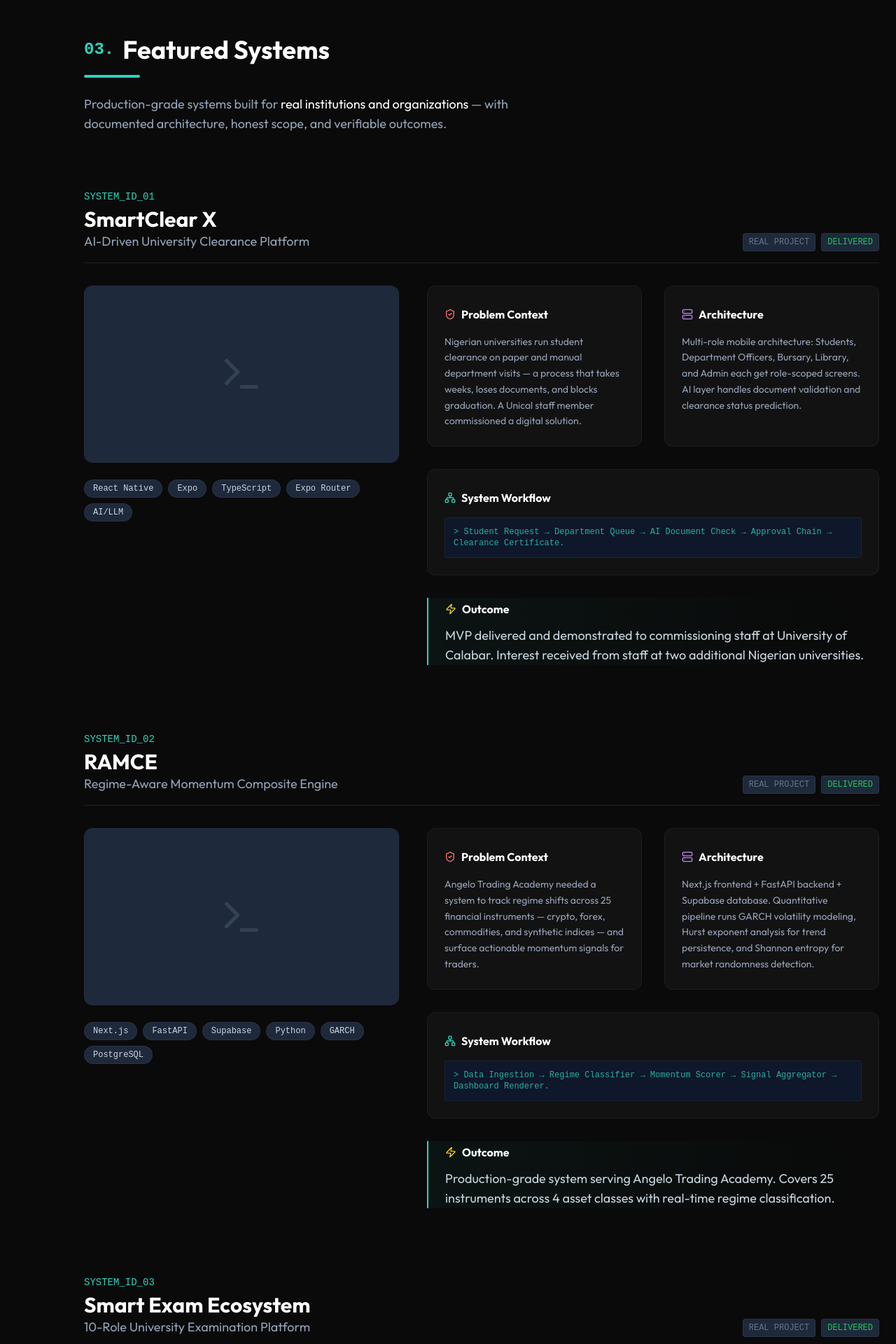
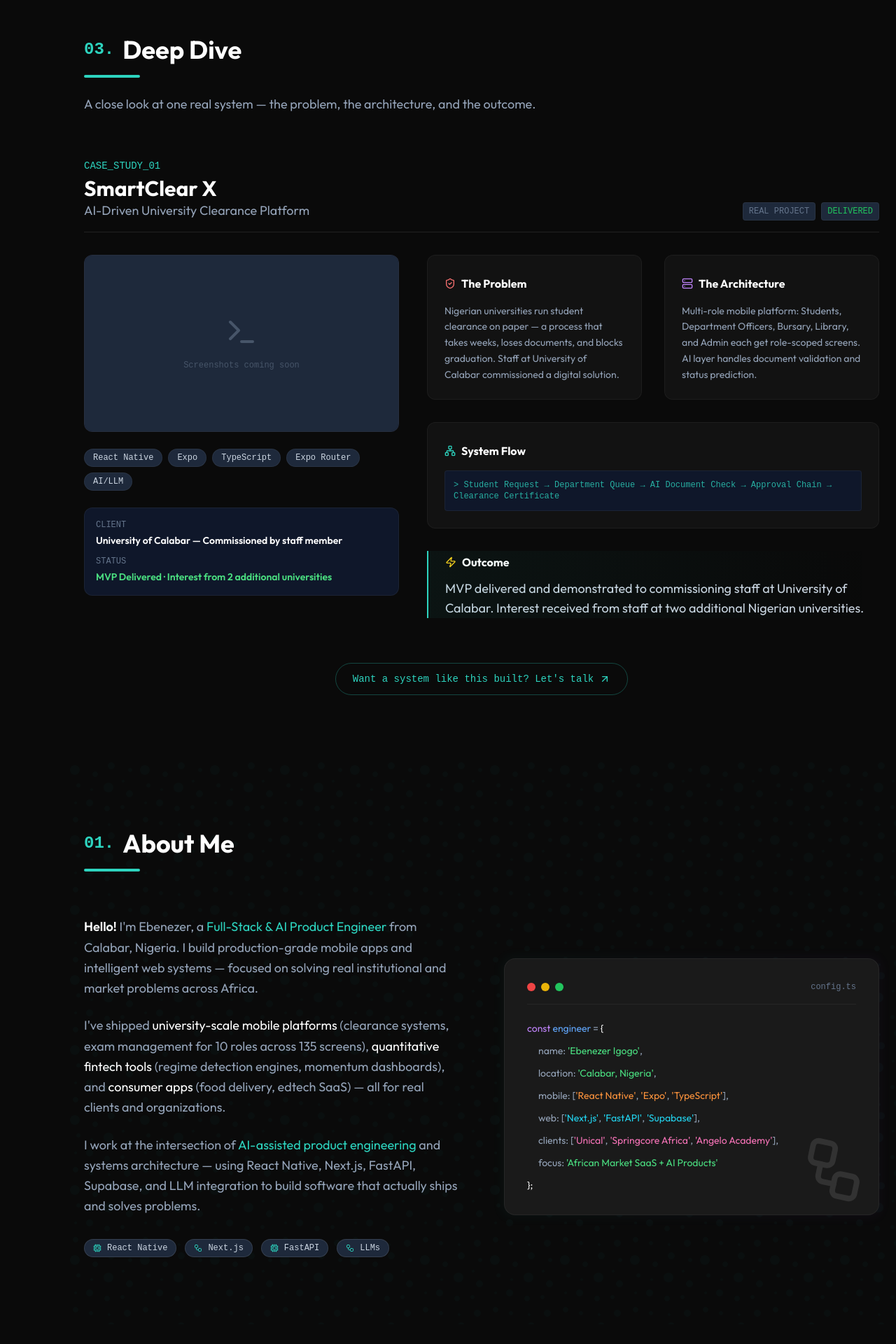
Before and after one commit to miles781/Ebenycodes---portfolio, a Next.js app: page / in a window 1280 px wide. Shown: the part 3340-5260 px from the top of the page at 70% size. Built offline with nearby package versions, Linux system fonts and the light colour scheme; a web font is replaced by a local one.

Commit message:
Refactor Systems component and update content

```diff
--- a/components/Systems.jsx
+++ b/components/Systems.jsx
@@ -1,74 +1,38 @@
 'use client'
 import React from 'react'
 import { motion } from 'framer-motion'
-import { ShieldCheck, Server, Network, Zap, Database, Terminal } from 'lucide-react'
-
-const systemsData = [
-  {
-    id: 1,
-    title: 'SmartClear X',
-    subtitle: 'AI-Driven University Clearance Platform',
-    problem: 'Nigerian universities run student clearance on paper and manual department visits — a process that takes weeks, loses documents, and blocks graduation. A Unical staff member commissioned a digital solution.',
-    architecture: 'Multi-role mobile architecture: Students, Department Officers, Bursary, Library, and Admin each get role-scoped screens. AI layer handles document validation and clearance status prediction.',
-    agents: 'Student Request → Department Queue → AI Document Check → Approval Chain → Clearance Certificate.',
-    techStack: ['React Native', 'Expo', 'TypeScript', 'Expo Router', 'AI/LLM'],
-    outcome: 'MVP delivered and demonstrated to commissioning staff at University of Calabar. Interest received from staff at two additional Nigerian universities.'
-  },
-  {
-    id: 2,
-    title: 'RAMCE',
-    subtitle: 'Regime-Aware Momentum Composite Engine',
-    problem: 'Angelo Trading Academy needed a system to track regime shifts across 25 financial instruments — crypto, forex, commodities, and synthetic indices — and surface actionable momentum signals for traders.',
-    architecture: 'Next.js frontend + FastAPI backend + Supabase database. Quantitative pipeline runs GARCH volatility modeling, Hurst exponent analysis for trend persistence, and Shannon entropy for market randomness detection.',
-    agents: 'Data Ingestion → Regime Classifier → Momentum Scorer → Signal Aggregator → Dashboard Renderer.',
-    techStack: ['Next.js', 'FastAPI', 'Supabase', 'Python', 'GARCH', 'PostgreSQL'],
-    outcome: 'Production-grade system serving Angelo Trading Academy. Covers 25 instruments across 4 asset classes with real-time regime classification.'
-  },
-  {
-    id: 3,
-    title: 'Smart Exam Ecosystem',
-    subtitle: '10-Role University Examination Platform',
-    problem: 'University examination management in Nigerian institutions involves 10+ distinct stakeholder roles with no unified digital system — leading to exam leakages, attendance fraud, and result tampering.',
-    architecture: '135-screen React Native application with strict role-based access control. Each of the 10 roles (Student, Invigilator, HOD, Dean, Registrar, VC, and more) gets a completely scoped interface with appropriate permissions.',
-    agents: 'Role Auth → Scoped Dashboard → Exam Assignment → Real-time Monitoring → Result Processing → Certificate Generation.',
-    techStack: ['React Native', 'Expo', 'TypeScript', 'Role-Based Auth', 'Mock API'],
-    outcome: 'Full MVP prototype with 135 screens completed. Built for University of Calabar context — positioned for institutional procurement across Nigerian tertiary institutions.'
-  }
-]
+import { ShieldCheck, Server, Network, Zap, Database, Terminal, ArrowUpRight } from 'lucide-react'
 
 const Systems = () => {
   return (
     <section id="systems" className="py-24 relative">
       <div className="container mx-auto px-6">
 
-        <div className="mb-20">
+        <div className="mb-16">
             <h2 className="text-4xl font-bold text-white mb-4 flex items-center gap-3">
                 <span className="text-primary font-mono text-2xl">03.</span>
-                Featured Systems
+                Deep Dive
             </h2>
             <div className="w-20 h-1 bg-primary rounded-full mb-6"></div>
             <p className="text-slate-400 max-w-2xl text-lg">
-                Production-grade systems built for <span className="text-white">real institutions and organizations</span> — with documented architecture, honest scope, and verifiable outcomes.
+                A close look at one real system — the problem, the architecture, and the outcome.
             </p>
         </div>
 
-        <div className="space-y-24">
-          {systemsData.map((system, index) => (
         <motion.div
-              key={system.id}
           initial={{ opacity: 0, y: 40 }}
           whileInView={{ opacity: 1, y: 0 }}
-              transition={{ duration: 0.6, delay: index * 0.1 }}
+          transition={{ duration: 0.6 }}
           viewport={{ once: true }}
           className="group"
         >
           <div className="flex flex-col md:flex-row md:items-end justify-between mb-8 border-b border-white/10 pb-4">
               <div>
-                      <div className="text-primary font-mono text-sm mb-1">SYSTEM_ID_0{system.id}</div>
-                      <h3 className="text-3xl font-bold text-white">{system.title}</h3>
-                      <p className="text-slate-400 text-lg">{system.subtitle}</p>
+                  <div className="text-primary font-mono text-sm mb-1">CASE_STUDY_01</div>
+                  <h3 className="text-3xl font-bold text-white">SmartClear X</h3>
+                  <p className="text-slate-400 text-lg">AI-Driven University Clearance Platform</p>
               </div>
-                  <div className="hidden md:flex gap-2">
+              <div className="hidden md:flex gap-2 mt-4 md:mt-0">
                     <div className="px-2 py-1 rounded bg-slate-800 border border-white/5 text-xs font-mono text-slate-500">REAL PROJECT</div>
                     <div className="px-2 py-1 rounded bg-slate-800 border border-white/5 text-xs font-mono text-green-500">DELIVERED</div>
               </div>
@@ -78,18 +42,25 @@ const Systems = () => {
 
             <div className="lg:col-span-5">
                 <div className="relative rounded-xl overflow-hidden border border-white/10 bg-slate-900 aspect-video group-hover:border-primary/30 transition-colors duration-500">
-                        <div className="absolute inset-0 flex items-center justify-center bg-slate-800">
-                             <Terminal className="w-16 h-16 text-slate-700" />
+                    <div className="absolute inset-0 flex flex-col items-center justify-center bg-slate-800 gap-4 p-6">
+                        <Terminal className="w-12 h-12 text-slate-600" />
+                        <p className="text-slate-600 text-xs font-mono text-center">Screenshots coming soon</p>
                     </div>
-                        <div className="absolute inset-0 bg-grid-pattern opacity-20 pointer-events-none"></div>
                 </div>
 
                 <div className="flex flex-wrap gap-2 mt-6">
-                        {system.techStack.map((tech, i) => (
+                    {['React Native', 'Expo', 'TypeScript', 'Expo Router', 'AI/LLM'].map((tech, i) => (
                         <span key={i} className="px-3 py-1 rounded-full bg-slate-800 border border-white/5 text-slate-300 text-xs font-mono hover:border-primary/50 hover:text-primary transition-colors cursor-default">
                             {tech}
                         </span>
                     ))}
+                </div>
+
+                <div className="mt-6 p-4 rounded-xl bg-slate-900 border border-white/5">
+                    <p className="text-slate-500 text-xs font-mono mb-1">CLIENT</p>
+                    <p className="text-white text-sm font-semibold">University of Calabar — Commissioned by staff member</p>
+                    <p className="text-slate-500 text-xs font-mono mt-3 mb-1">STATUS</p>
+                    <p className="text-green-400 text-sm font-semibold">MVP Delivered · Interest from 2 additional universities</p>
                 </div>
             </div>
 
@@ -97,28 +68,28 @@ const Systems = () => {
 
                 <div className="bg-card/50 p-6 rounded-xl border border-white/5 hover:bg-card transition-colors">
                     <h4 className="flex items-center gap-2 text-white font-bold mb-3">
-                            <ShieldCheck className="w-4 h-4 text-red-400" /> Problem Context
+                        <ShieldCheck className="w-4 h-4 text-red-400" /> The Problem
                     </h4>
                     <p className="text-slate-400 text-sm leading-relaxed">
-                            {system.problem}
+                        Nigerian universities run student clearance on paper — a process that takes weeks, loses documents, and blocks graduation. Staff at University of Calabar commissioned a digital solution.
                     </p>
                 </div>
 
                 <div className="bg-card/50 p-6 rounded-xl border border-white/5 hover:bg-card transition-colors">
                     <h4 className="flex items-center gap-2 text-white font-bold mb-3">
-                            <Server className="w-4 h-4 text-purple-400" /> Architecture
+                        <Server className="w-4 h-4 text-purple-400" /> The Architecture
                     </h4>
                     <p className="text-slate-400 text-sm leading-relaxed">
-                            {system.architecture}
+                        Multi-role mobile platform: Students, Department Officers, Bursary, Library, and Admin each get role-scoped screens. AI layer handles document validation and status prediction.
                     </p>
                 </div>
 
                 <div className="bg-card/50 p-6 rounded-xl border border-white/5 hover:bg-card transition-colors md:col-span-2">
                     <h4 className="flex items-center gap-2 text-white font-bold mb-3">
-                            <Network className="w-4 h-4 text-primary" /> System Workflow
+                        <Network className="w-4 h-4 text-primary" /> System Flow
                     </h4>
                     <div className="p-3 bg-slate-900 rounded border border-white/5 font-mono text-xs text-primary/80 overflow-x-auto">
-                            {`> ${system.agents}`}
+                        {`> Student Request → Department Queue → AI Document Check → Approval Chain → Clearance Certificate`}
                     </div>
                 </div>
 
@@ -128,7 +99,7 @@ const Systems = () => {
                         <Zap className="w-4 h-4 text-yellow-400" /> Outcome
                     </h4>
                     <p className="text-slate-300 text-lg">
-                            {system.outcome}
+                        MVP delivered and demonstrated to commissioning staff at University of Calabar. Interest received from staff at two additional Nigerian universities.
                     </p>
                 </div>
 
@@ -136,21 +107,17 @@ const Systems = () => {
           </div>
 
         </motion.div>
-          ))}
-        </div>
 
         <motion.div
-            initial={{ opacity: 0 }}
-            whileInView={{ opacity: 1 }}
-            transition={{ duration: 0.8 }}
-            className="mt-32 p-10 rounded-3xl bg-card border border-white/5 text-center relative overflow-hidden"
+          initial={{ opacity: 0, y: 20 }}
+          whileInView={{ opacity: 1, y: 0 }}
+          transition={{ duration: 0.5 }}
+          className="mt-16 text-center"
         >
-            <div className="absolute top-0 left-0 w-full h-1 bg-gradient-to-r from-transparent via-primary to-transparent opacity-50"></div>
-            <Database className="w-12 h-12 text-primary mx-auto mb-6 opacity-80" />
-            <h3 className="text-2xl font-bold text-white mb-4">Engineering Philosophy</h3>
-            <p className="text-slate-400 max-w-3xl mx-auto leading-relaxed">
-                "I don't just write scripts; I architect <span className="text-primary">living systems</span>. My approach combines rigorous engineering with real-world problem context — building software that solves institutional and market problems that generic tools simply cannot address."
-            </p>
+          <a href="#contact" className="inline-flex items-center gap-2 px-6 py-3 rounded-full border border-primary/30 text-primary font-mono text-sm hover:bg-primary/10 transition-colors">
+            Want a system like this built? Let's talk
+            <ArrowUpRight className="w-4 h-4" />
+          </a>
         </motion.div>
 
       </div>
```
Lines whose indentation alone changed are shown as unchanged.
